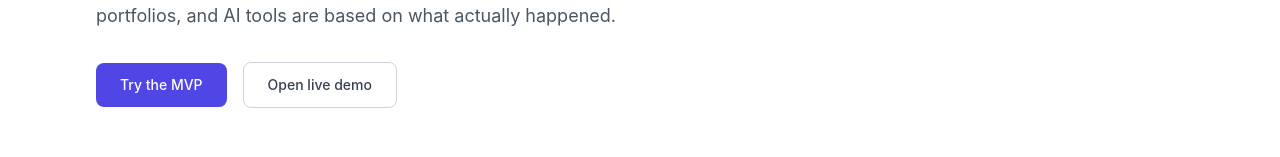
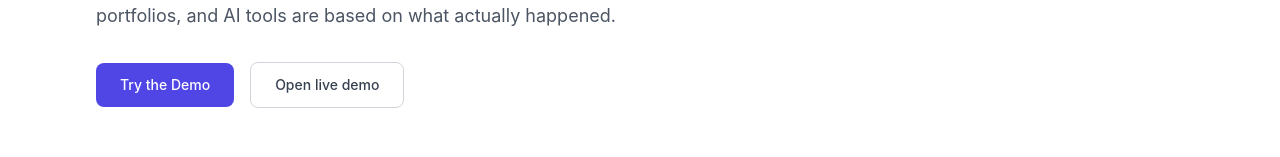
Before and after one commit to wowno1090858718/risevault-mvp, a Next.js app: page / in a window 1280 px wide. Shown: the part 333-490 px from the top of the page. Built offline with nearby package versions, Linux system fonts and the light colour scheme.

Commit message:
Rename a button

```diff
--- a/app/page.tsx
+++ b/app/page.tsx
@@ -92,7 +92,7 @@ export default function Home() {
               href="/mvp"
               className="rounded-lg bg-indigo-600 px-6 py-3 text-sm font-medium text-white transition-colors hover:bg-indigo-700 focus:outline-none focus:ring-2 focus:ring-indigo-500 focus:ring-offset-2"
             >
-              Try the MVP
+              Try the Demo
             </Link>
             <a
               href="https://youtu.be/v-tafFrEXfI"
```
